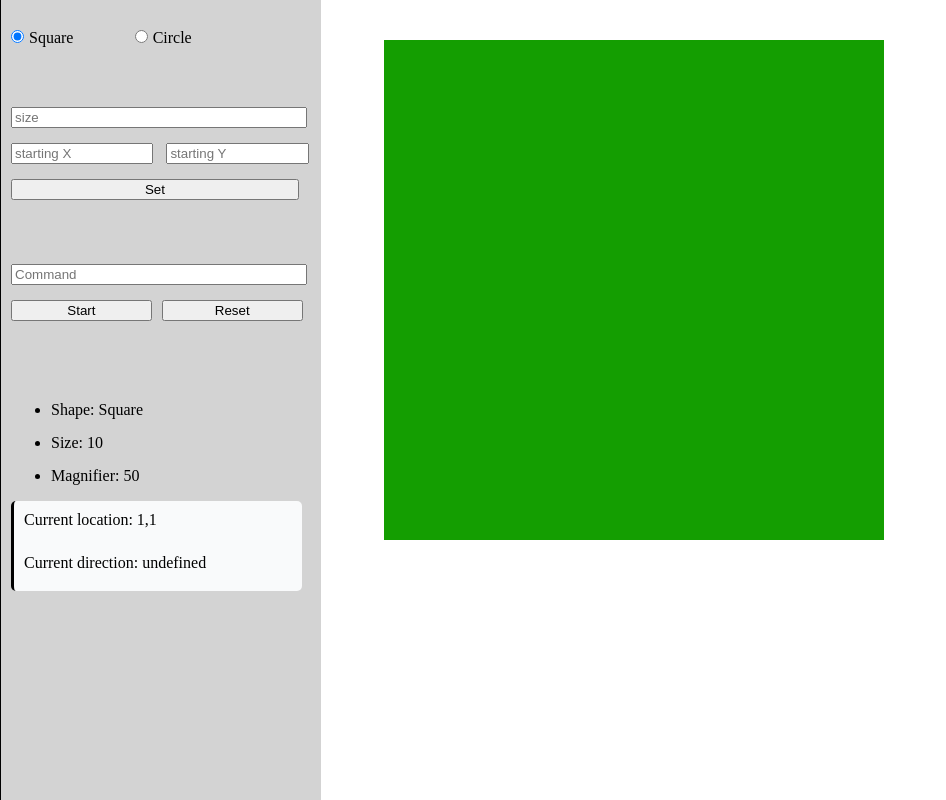
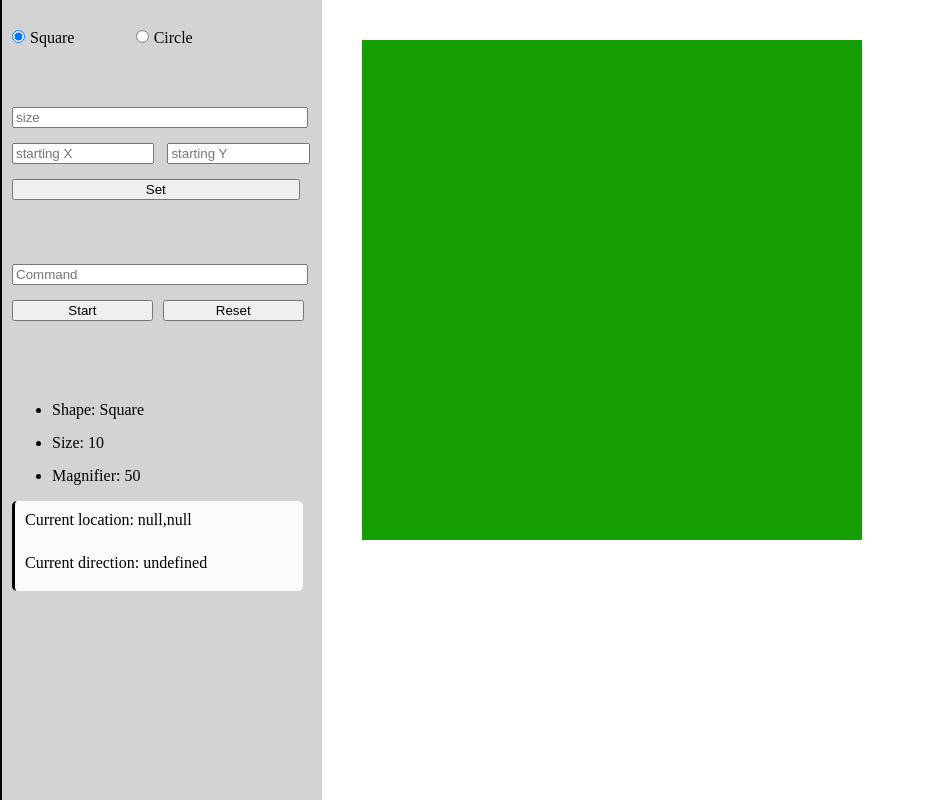
Before and after one commit to sheon/EhsanAbdolmajidi-Jayway, a plain HTML site: page Robot-Jayway/index.html in a window 1280 px wide. Shown: the whole page, without its empty margins (0-946 px from the left). Drawn offline with Linux system fonts and the light colour scheme.

Commit message:
Main CSS fixs and some JS fix.

```diff
--- a/Robot-Jayway/js/Robot.js
+++ b/Robot-Jayway/js/Robot.js
@@ -96,14 +96,17 @@ var App =  React.createClass({
   },
 
   onClick: function(event){
-    var x = +document.getElementById('x').value;
-    var y = +document.getElementById('y').value;
+    var x = document.getElementById('x').value;
+    var y = document.getElementById('y').value;
+
     if ( x === '' && y === ''){
       alert('Please fill in the starting point with xy format!');
     } else {
+      x = +x;
+      y = +y;
       if(this.state.startX !== null && this.state.startY !== null){
         alert('You need to reset!');
-      } else if (this.state.shape === 'Square' && 0<=x && x<this.state.size && 0<=y && y<this.state.size){
+      } else if (this.state.shape === 'Square' && 0<=x && x-1<this.state.size && 0<=y-1 && y<this.state.size){
       this.setState({startX:x-1, startY:y-1, direction:0});
     }else if (this.state.shape === 'Circle' && this.distance(x, y)< (this.state.size/2)){
       this.setState({startX:x, startY:y, direction:0});
@@ -343,7 +346,7 @@ var App =  React.createClass({
 
   render: function(){
     var locationX,locationY;
-    if (this.state.shape !== null && this.state.shape === 'Square'){
+    if (this.state.startX !== null && this.state.startX !== null && this.state.shape === 'Square'){
         locationX = this.state.startX+1;
         locationY = this.state.startY+1;
     }else{
--- a/Robot-Jayway/style.css
+++ b/Robot-Jayway/style.css
@@ -4,32 +4,25 @@ body{
 }
 
 .room{
-    position: absolute;
-    left:30vw;
+    position: relative;
+    left:40px;
     top:40px;
-    background-color: #149e01;
 }
 
 .container{
-    width:100vw;
     height: 100vh;
-    /* position: absolute; */
-    display: flex;
-    flex-direction: row;
+    left:0;
+    display:flex;
 }
 
 #form{
     flex: 0 auto;
     width: 25vw;
-    height: 100vh;
-    /* position: relative; */
-    display: flex nowrap;
-    flex-direction: column;
-    justify-content: space-around;
     background: lightgrey;
-    height: 100vh;
-    border-left: 1px solid;
+    border-left: 2px solid;
     z-index:99999 ;
+    position: sticky;
+    bottom: 0px;
 
 }
 #form > * {
@@ -39,11 +32,10 @@ body{
 
 #roomContainer{
     width:75vw;
-    height: auto;
-    max-height: 100vh;
-    overflow: scroll;
+    height: 100%;
     left:25vw;
     z-index: 99999;
+    overflow: scroll;
 }
 .radio{
     margin-top: 30px;
```
